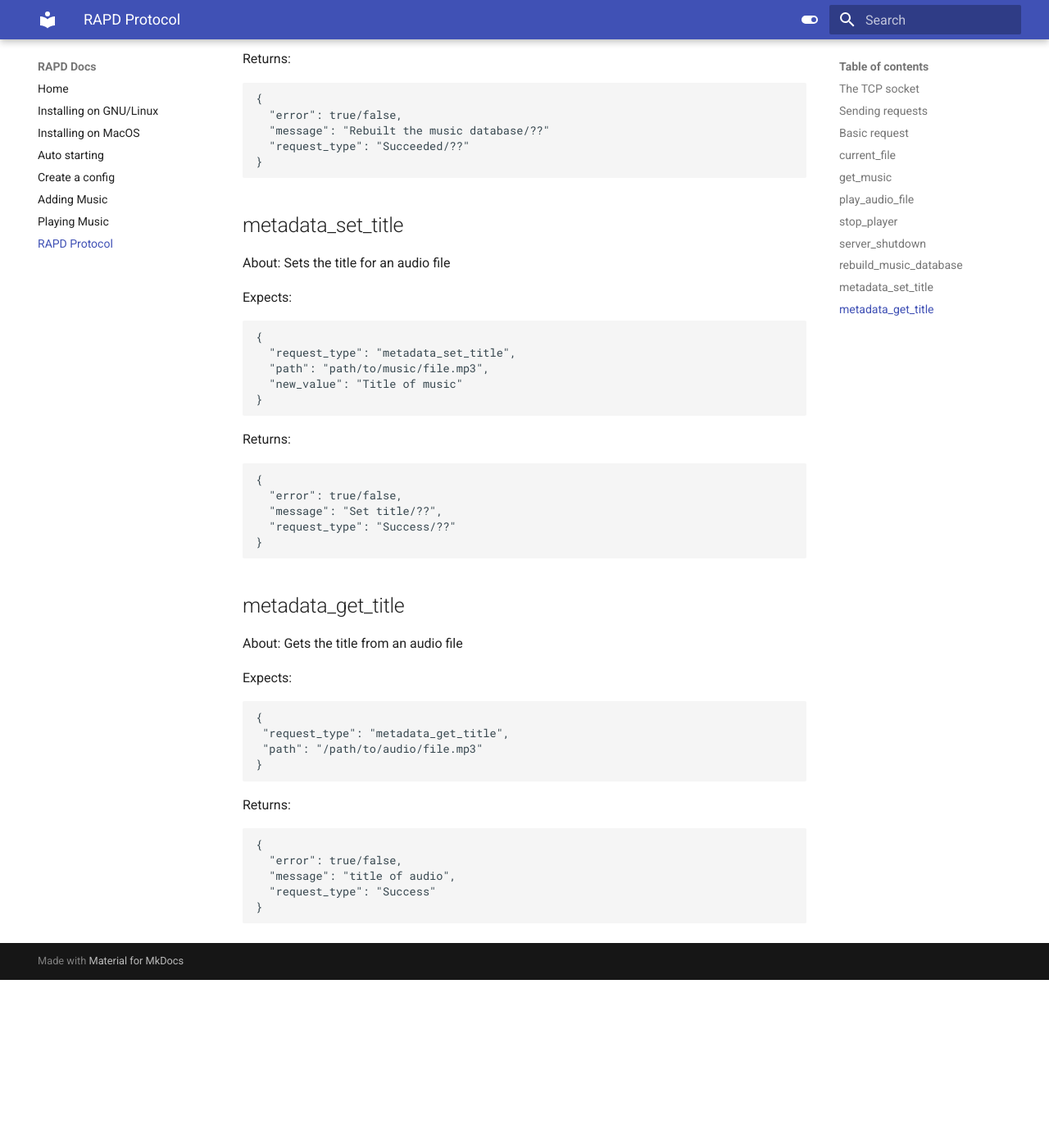
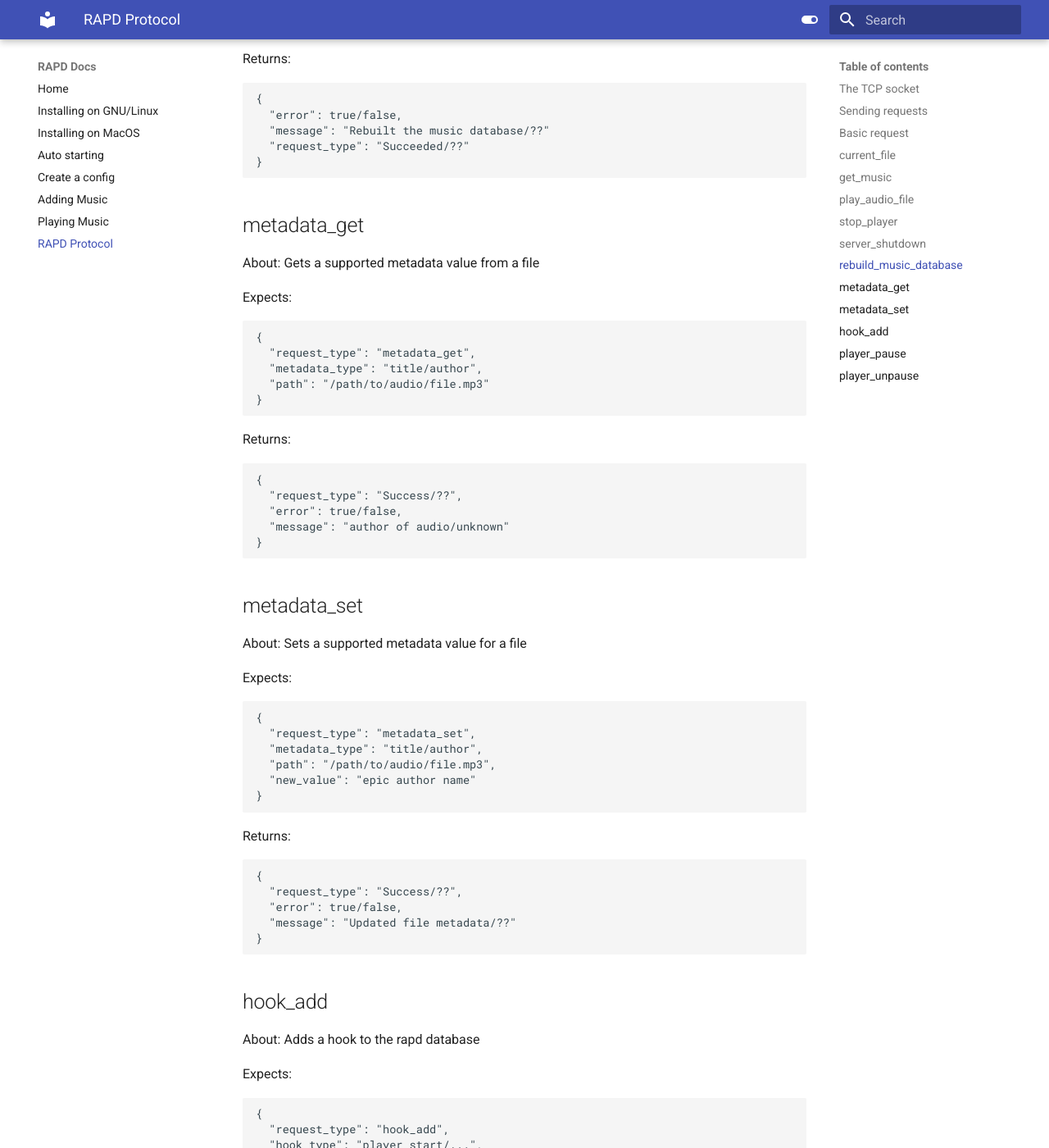
Before and after one commit to Interfiber/rapd, an MkDocs documentation site: the page built from docs/docs/protocol.md, in a window 1280 px wide and 1400 px high, scrolled down 3122 px. Shown: the whole window at 82% size. Built offline with MkDocs 1.6.1 and Material for MkDocs 9.7.7, drawn with Linux system fonts in a browser that asks for light colours; before the commit the page ends 4317 px from its top, so only the background shows below that; some of the changed text lies outside the part shown.

Commit message:
update docs

````diff
--- a/docs/docs/protocol.md
+++ b/docs/docs/protocol.md
@@ -131,43 +131,104 @@
 }
 ```
 
-## metadata_set_title
-About: Sets the title for an audio file
+## metadata_get
+About: Gets a supported metadata value from a file
 
 Expects:
 ```json
 {
-  "request_type": "metadata_set_title",
-  "path": "path/to/music/file.mp3",
-  "new_value": "Title of music"
+  "request_type": "metadata_get",
+  "metadata_type": "title/author",
+  "path": "/path/to/audio/file.mp3"
 }
 ```
 
 Returns:
 ```json
 {
+  "request_type": "Success/??",
   "error": true/false,
-  "message": "Set title/??",
-  "request_type": "Success/??"
+  "message": "author of audio/unknown"
 }
 ```
 
-## metadata_get_title
-About: Gets the title from an audio file
+## metadata_set
+About: Sets a supported metadata value for a file
 
 Expects:
 ```json
 {
- "request_type": "metadata_get_title",
- "path": "/path/to/audio/file.mp3"
+  "request_type": "metadata_set",
+  "metadata_type": "title/author",
+  "path": "/path/to/audio/file.mp3",
+  "new_value": "epic author name"
 }
 ```
 
 Returns:
 ```json
 {
+  "request_type": "Success/??",
   "error": true/false,
-  "message": "title of audio",
-  "request_type": "Success"
+  "message": "Updated file metadata/??"
 }
 ```
+
+## hook_add
+About: Adds a hook to the rapd database
+
+Expects:
+```json
+{
+  "request_type": "hook_add",
+  "hook_type": "player_start/...",
+  "command": "command/to/execute"
+}
+```
+
+Returns:
+```json
+{
+  "request_type": "Succeeded/??",
+  "error": true/false
+  "message": "Hook added/??"
+}
+```
+
+## player_pause
+About: Pauses the music player
+
+Expects:
+```json
+{
+  "request_type": "pause_player"
+}
+```
+
+Returns:
+```json
+{
+  "request_type": "Success/??"
+  "error": true/false,
+  "message: "Paused player/??"
+}
+```
+
+## player_unpause
+About: Unpauses, or resumes the player
+
+Expects:
+```json
+{
+  "request_type": "unpause_player"
+}
+```
+
+Returns:
+```json
+{
+  "request_type": "Success",
+  "error": true/false,
+  "message": "Unpaused player"
+}
+```
````
Also changed, not shown: TODO.md (+2 -3 lines), docs/docs/install-gnu-linux.md (+5 -3 lines).
